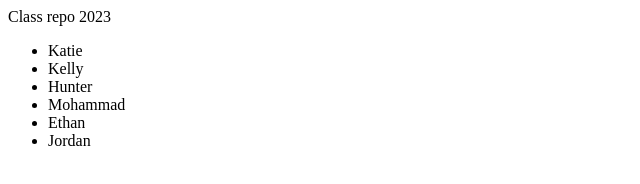
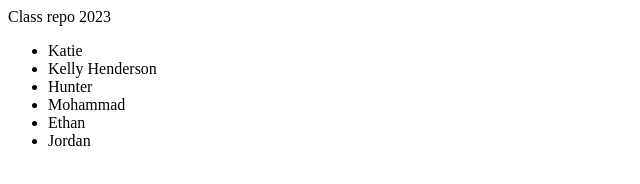
Before and after one commit to vlino2015/classrepo2023, a plain HTML site: page index.html in a window 1280 px wide. Shown: the full height of the page, 0-640 px from the left. Drawn offline with Linux system fonts and the light colour scheme.

Commit message:
added name

```diff
--- a/index.html
+++ b/index.html
@@ -12,7 +12,7 @@
 
     <ul>
         <li>Katie</li>
-        <li>Kelly</li>
+        <li>Kelly Henderson</li>
         <li>Hunter</li>
         <li>Mohammad</li>
         <li>Ethan</li>
```
